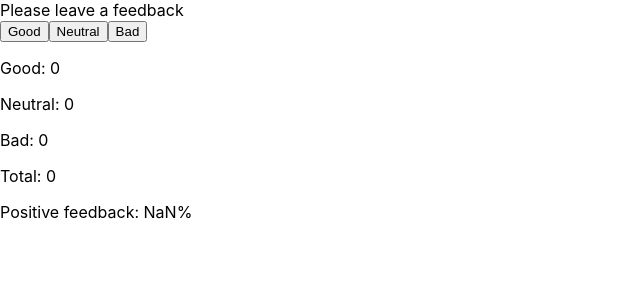
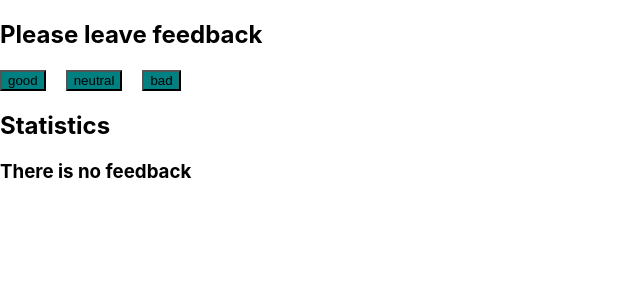
Before and after one commit to AlexMakeyev/goit-react-hw-04-feedback, a React (Create React App) app: page / in a window 1280 px wide. Shown: the top 300 px of the page, without its empty margins (0-640 px from the left). Built offline with nearby package versions, Linux system fonts and the light colour scheme.

Commit message:
upd styles

```diff
--- a/package.json
+++ b/package.json
@@ -4,6 +4,8 @@
   "private": true,
   "homepage": "https://goitacademy.github.io/react-homework-template/",
   "dependencies": {
+    "@emotion/react": "^11.10.4",
+    "@emotion/styled": "^11.10.4",
     "@testing-library/jest-dom": "^5.16.3",
     "@testing-library/react": "^12.1.4",
     "@testing-library/user-event": "^13.5.0",
--- a/src/components/App.jsx
+++ b/src/components/App.jsx
@@ -1,27 +1,38 @@
 
 import React from "react";
 import Statistics from './Statistics/Statistics'
+import { Section } from "./Section/Section";
+import Notification from './Notification/Notification'
+import FeedbackOptions from './FeedbackOptions/FeedbackOptions';
 export class App extends React.Component  {
   state = {
     good: 0,
     neutral: 0,
     bad: 0
   };
-  handleGood = () => {
-    this.setState((prevState) => ({
-      good: prevState.good + 1,
-    }));
+  onButtonClick = event => {
+    const clickTarget = event.target.textContent;
+    this.setState(prevState => {
+      return {
+        [clickTarget]: prevState[clickTarget] + 1,
+      };
+    });
   };
-  handleBad = () => {
-    this.setState((prevState) => ({
-      bad: prevState.bad + 1,
-    }));
-  };
-  handleNeutral = () => {
-    this.setState((prevState) => ({
-      neutral: prevState.neutral + 1,
-    }));
-  };
+  // handleGood = () => {
+  //   this.setState((prevState) => ({
+  //     good: prevState.good + 1,
+  //   }));
+  // };
+  // handleBad = () => {
+  //   this.setState((prevState) => ({
+  //     bad: prevState.bad + 1,
+  //   }));
+  // };
+  // handleNeutral = () => {
+  //   this.setState((prevState) => ({
+  //     neutral: prevState.neutral + 1,
+  //   }));
+  // };
   countTotalFeedback() {
     let total = 0;
     for (const key in this.state) {
@@ -41,20 +52,27 @@ export class App extends React.Component  {
   render() {
     return (
       <div>
-        <section>Please leave a feedback</section>
-        <div>
-          <button type="button" onClick={this.handleGood}>Good</button>
-          <button type="button" onClick={this.handleNeutral}>Neutral</button>
-          <button type="button" onClick={this.handleBad}>Bad</button>
-        </div>
+        <Section title="Please leave feedback">
+          <FeedbackOptions
+            options={Object.keys(this.state)}
+            onLeaveFeedback={this.onButtonClick}
+          />
+        </Section>
 
-        <Statistics
+        <Section title="Statistics">
+          {this.countTotalFeedback() === 0 ? (<Notification message="There is no feedback" />) : (
+            <Statistics
               good={this.state.good}
               neutral={this.state.neutral}
               bad={this.state.bad}
               total={this.countTotalFeedback()}
               positivePercentage={this.countPositiveFeedbackPercentage()}
             />
+          )}
+
+        </Section>
+
+
       </div>
     )
 
--- /dev/null
+++ b/src/components/FeedbackOptions/FeedBackOptions.styled.jsx
@@ -0,0 +1,19 @@
+import styled from '@emotion/styled';
+export const OptionList = styled.ul`
+list-style: none;
+margin: 0;
+padding: 0;
+display: flex;
+
+`;
+
+export const OptionItem = styled.li`
+margin-right: 20px;
+:last-child {
+    margin-right:0
+}
+`;
+export const OptionButton = styled.button`
+background-color: teal;
+border: 50%;
+`;
--- a/src/components/FeedbackOptions/FeedbackOptions.jsx
+++ b/src/components/FeedbackOptions/FeedbackOptions.jsx
@@ -0,0 +1,27 @@
+import PropTypes from 'prop-types';
+import { OptionList, OptionItem, OptionButton } from './FeedBackOptions.styled'
+const FeedbackOptions = ({ options, onLeaveFeedback }) => {
+  return (
+    <OptionList>
+      {options.map((option, index) => {
+        return (
+          <OptionItem key={index}>
+            <OptionButton type="button" onClick={onLeaveFeedback}>
+              {option}
+            </OptionButton>
+          </OptionItem>
+        );
+      })}
+    </OptionList>
+  );
+};
+
+export default FeedbackOptions;
+
+
+
+
+FeedbackOptions.propTypes = {
+  options: PropTypes.arrayOf(PropTypes.string).isRequired,
+  onLeaveFeedback: PropTypes.func.isRequired,
+};
--- /dev/null
+++ b/src/components/Notification/Notification.jsx
@@ -0,0 +1,11 @@
+import PropTypes from 'prop-types';
+
+const Notification = ({ message }) => {
+  return <h3>{message}</h3>;
+};
+
+export default Notification;
+
+Notification.propTypes = {
+  message: PropTypes.string.isRequired,
+};
--- a/src/components/Section/Section.jsx
+++ b/src/components/Section/Section.jsx
@@ -0,0 +1,15 @@
+import PropTypes from 'prop-types';
+
+export const Section = ({ title, children }) => {
+  return (
+    <section>
+      <h1>{title}</h1>
+      {children}
+    </section>
+  );
+};
+
+Section.propTypes = {
+  title: PropTypes.string.isRequired,
+  children: PropTypes.node.isRequired,
+};
--- a/src/components/Statistics/Statistics.jsx
+++ b/src/components/Statistics/Statistics.jsx
@@ -7,7 +7,7 @@ const Statistics = ({ good, neutral, bad, total, positivePercentage }) => {
       <p>Neutral: {neutral}</p>
       <p>Bad: {bad}</p>
       <p>Total: {total}</p>
-      <p>Positive feedback: {positivePercentage}%</p>
+      <p>Positive feedback: {positivePercentage > 0 ? `${positivePercentage}%` : '0'}</p>
     </div>
   );
 };
```
Also changed, not shown: src/components/Notification/Notofication.jsx (deleted), 1 other file (tests, documents, lock files or other folders).
